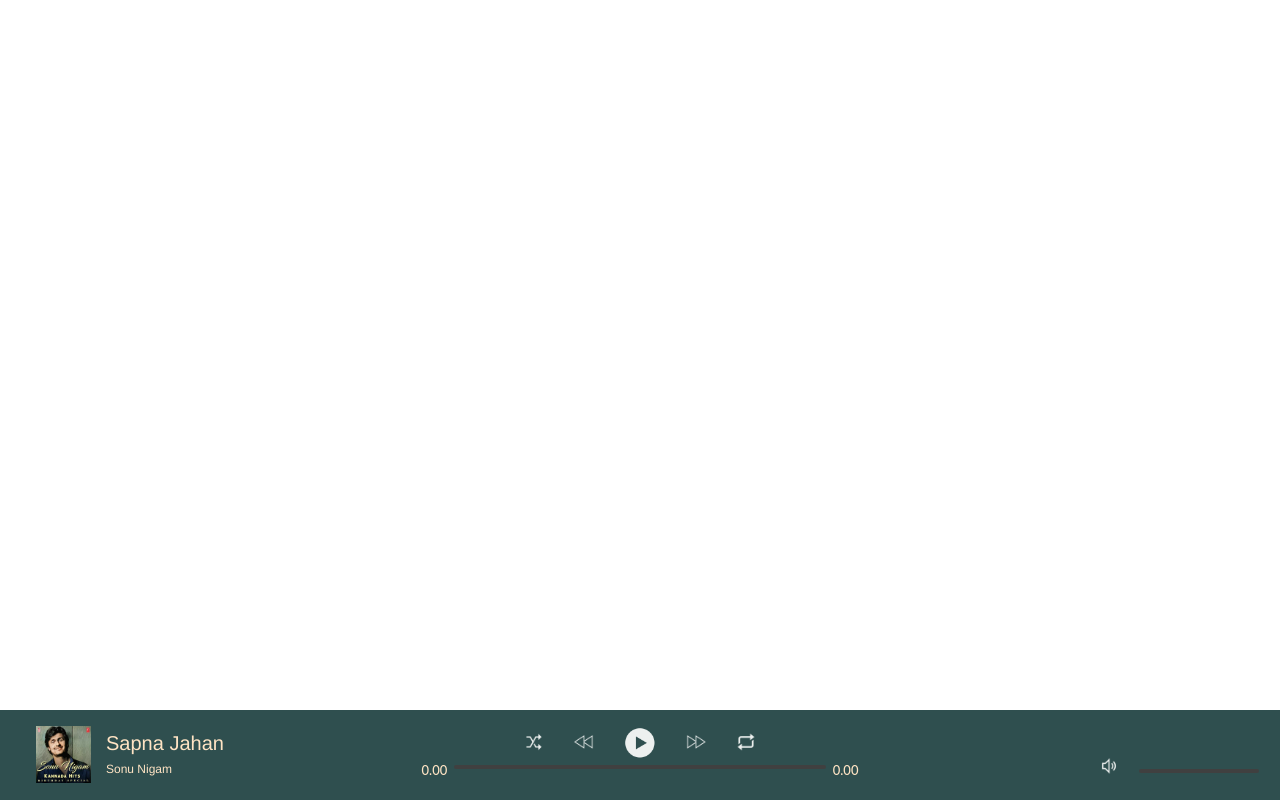
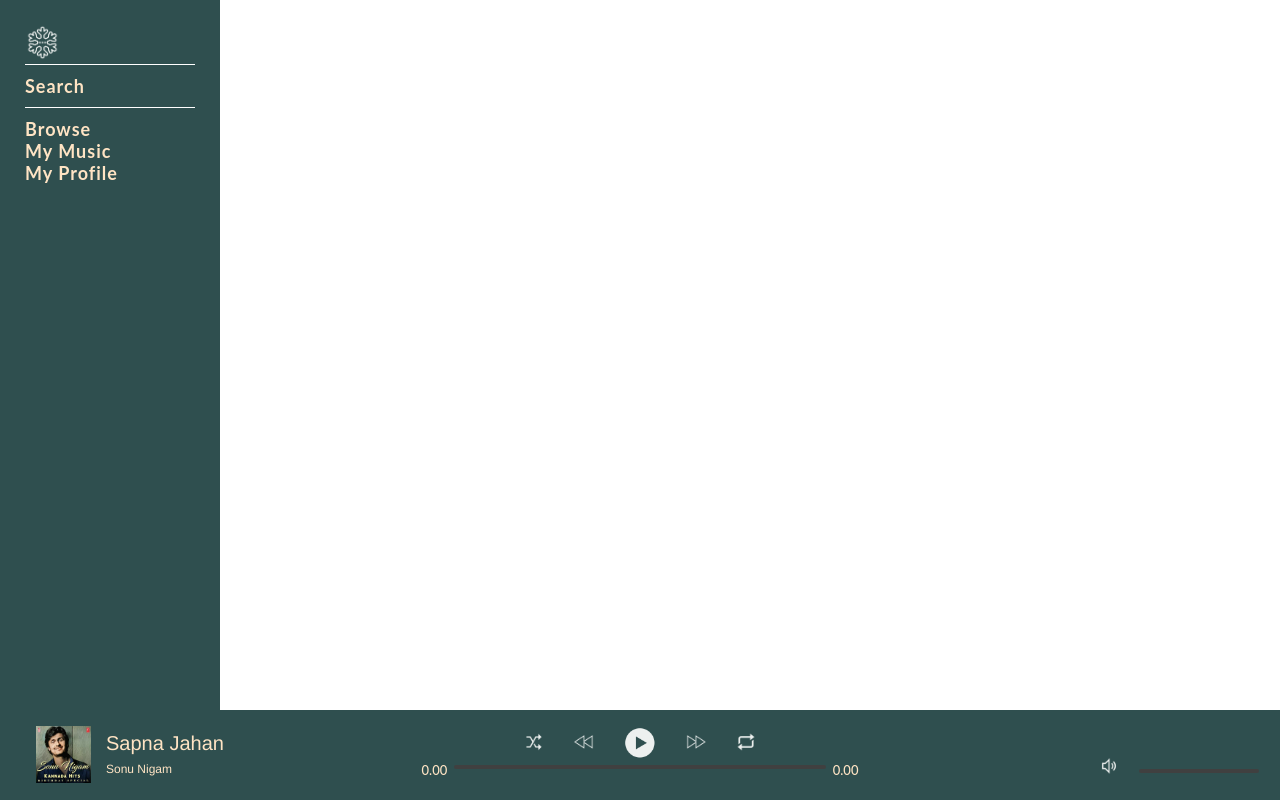
Before and after one commit to slakh96/MusicPlayer, a PHP site: page / in a window 1280 px wide. Run offline with PHP 8.4, Linux system fonts and the light colour scheme; the visitor is signed in with stand-in values (Sample User, id 1).

Commit message:
Begin left navigation bar of index.php; Created page containers, created the elements which a user can click on, added a temporary logo. Added styling.

```diff
--- a/assets/css/style.css
+++ b/assets/css/style.css
@@ -125,3 +125,49 @@ body {
 .volumeBar .progressBar {
     width: 120px;
 }
+
+
+
+.topContainer {
+    min-height: 100%;
+    width:100%;
+}
+
+.navContainer {
+    background-color: darkslategray;
+    width: 220px;
+    height: 100vh; /*100 percent of available view height*/
+    position: fixed;
+    top: 0;
+    left: 0;
+}
+
+.navBar {
+    padding: 25px;
+    display: flex;
+    flex-direction: column;
+    -ms-flex-direction: column;
+}
+
+.logo img {
+    width: 35px;
+
+}
+
+.navItemLink {
+    text-decoration: none;
+    padding: 10px 0
+    colour: bisque;
+    display: block;
+    letter-spacing: 1px;
+    font-weight: 700;
+    font-size: 90%;
+}
+.navItemLink {
+    color: bisque;
+}
+
+.group {
+    border-top: 1px solid white;
+    padding: 10px 0;
+}
--- a/index.php
+++ b/index.php
@@ -18,7 +18,33 @@
         <link rel="stylesheet" type="text/css" href="assets/css/app.css">
     </head>
     <body>
-       <div class="nowPlayingBarContainer">
+        <div class="mainContainer"><!---Houses all stuff---->
+
+            <div class="topContainer"><!--Houses all stuff except now playing bar--->
+                <div class="navContainer"><!---Left bar nav---->
+                    <nav class="navBar">
+                        <a href="index.php" class="logo"><img src="assets/images/icons/icons8_Snowflake_75px.png"></a>
+                        <div class="group"><!--Search bar--->
+                            <div class="navItem">
+                                <a href="search.php" class="navItemLink">Search</a>
+                            </div>
+                        </div>
+                        <div class="group"><!---Quick links--->
+                            <div class="navItem">
+                                <a href="#" class="navItemLink">Browse</a>
+                            </div>
+                            <div class="navItem">
+                                <a href="#" class="navItemLink">My Music</a>
+                            </div>
+                            <div class="navItem">
+                                <a href="#" class="navItemLink">My Profile</a>
+                            </div>
+                        </div>
+                    </nav>
+                </div>
+            </div>
+
+            <div class="nowPlayingBarContainer">
             <div class="nowPlayingBar">
                 <div class="nowPlayingLeft">
                     <div class="content">
@@ -80,5 +106,6 @@
                 </div>
             </div>
         </div>
+        </div>
     </body>
 </html>
```
Also changed, not shown: assets/images/icons/icons8_Snowflake_75px.png (added).
